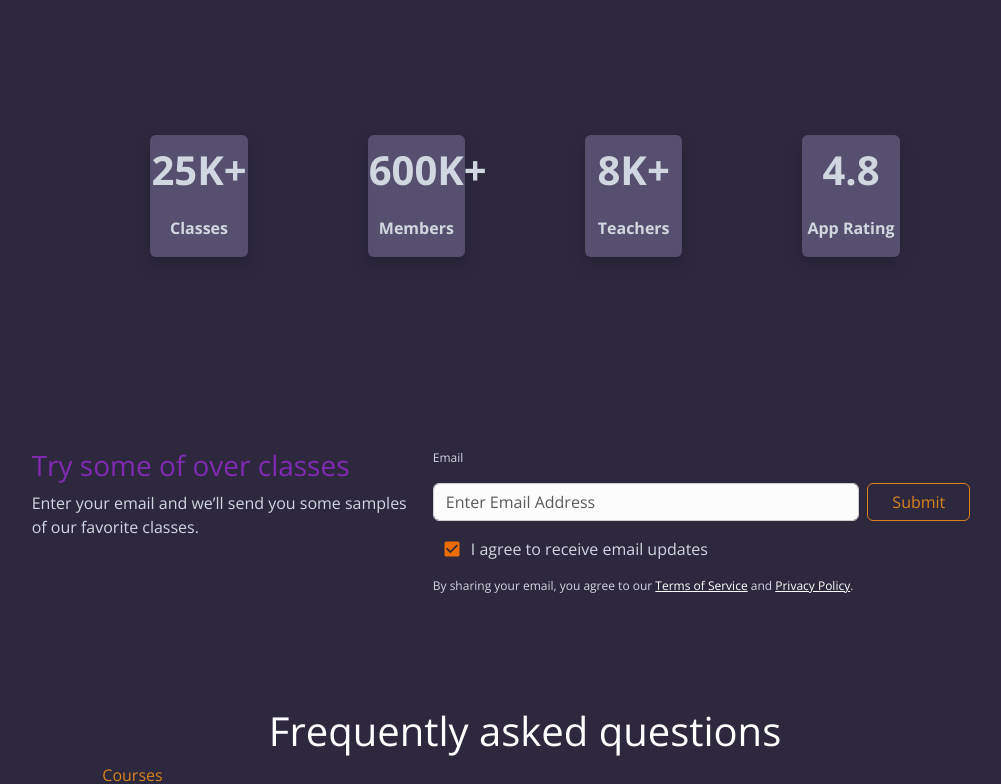
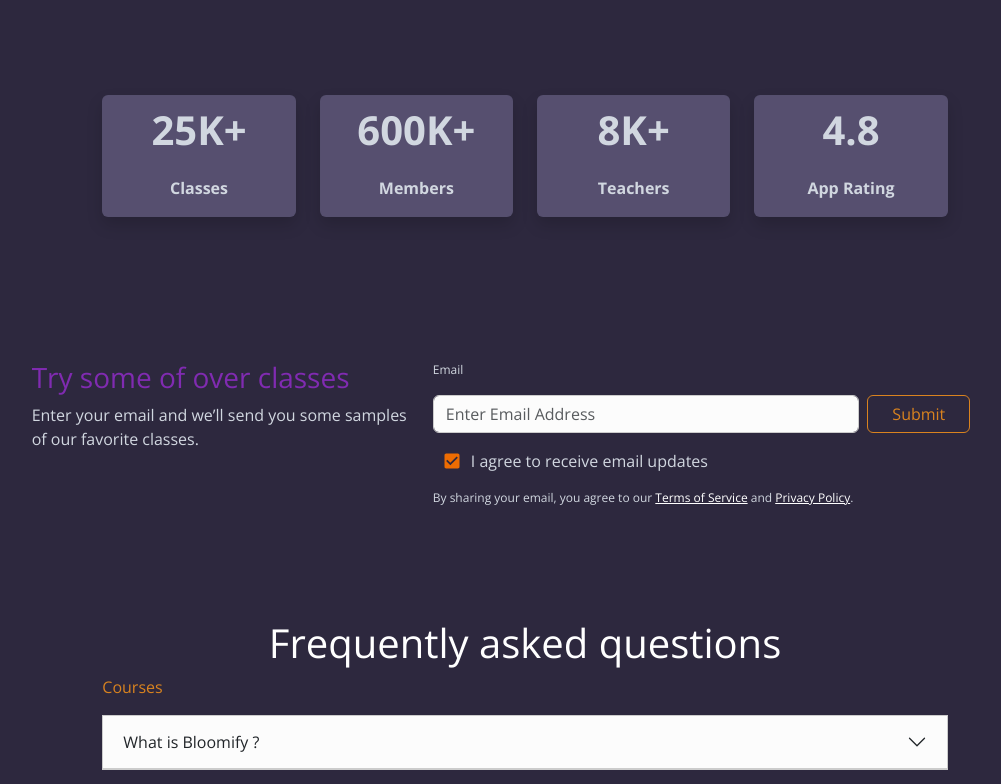
Before and after one commit to reshmaps156/React-E-Learning-App, a React (Vite) app: page / in a window 1280 px wide. Shown: the part 980-1764 px from the top of the page, without its empty margins (115-1116 px from the left). Built offline with nearby package versions, Linux system fonts and the light colour scheme.

Commit message:
small edits

```diff
--- a/src/components/main pages/landing page/Landingpage.jsx
+++ b/src/components/main pages/landing page/Landingpage.jsx
@@ -48,25 +48,25 @@ function Landingpage() {
                 <div className="row mt-5">
                     <div className="col-md-2"></div>
                     <div className="col-md-2">
-                        <div className=' m-5 text-center shadow rounded boxColor'>
+                        <div className=' mt-2  text-center shadow rounded boxColor'>
                             <p className='fw-bold fs-1 pt-1'>25K+</p>
                             <p className='fw-bold'>Classes</p>
                         </div>
                     </div>
                     <div className="col-md-2">
-                    <div className=' m-5 text-center shadow rounded boxColor'>
+                    <div className=' mt-2  text-center shadow rounded boxColor'>
                             <p className='fw-bold fs-1 pt-1'>600K+</p>
                             <p className='fw-bold'>Members</p>
                         </div>
                     </div>
                     <div className="col-md-2">
-                    <div className='m-5 text-center shadow rounded boxColor'>
+                    <div className='mt-2  text-center shadow rounded boxColor'>
                             <p className='fw-bold fs-1 pt-1'>8K+</p>
                             <p className='fw-bold'>Teachers</p>
                         </div>
                     </div>
                     <div className="col-md-2">
-                    <div className='m-5 text-center shadow rounded boxColor'>
+                    <div className='mt-2  text-center shadow rounded boxColor'>
                             <p className='fw-bold fs-1 pt-1 numColor'>4.8</p>
                             <p className='fw-bold'>App Rating</p>
                         </div>
--- a/src/components/main pages/landing page/LandingpageFAQ.jsx
+++ b/src/components/main pages/landing page/LandingpageFAQ.jsx
@@ -6,10 +6,10 @@ function LandingpageFAQ() {
     return (
         <>
             <p className='text-warning'>Courses</p>
-            <Accordion>
-                <Accordion.Item eventKey="0">
-                    <Accordion.Header className='border rounded-0'>What is Bloomify ? </Accordion.Header>
-                    <Accordion.Body>
+            <Accordion flush >
+                <Accordion.Item eventKey="0" >
+                    <Accordion.Header className='border rounded-0' >What is Bloomify ? </Accordion.Header>
+                    <Accordion.Body >
                         {lorem}
                     </Accordion.Body>
                 </Accordion.Item>
--- a/src/components/main pages/profile/Profile.jsx
+++ b/src/components/main pages/profile/Profile.jsx
@@ -288,7 +288,7 @@ function Profile({username}) {
                                     <img src="https://cdn-icons-png.flaticon.com/512/3135/3135715.png" alt="no image" style={{ width: '150px', height: '150px', borderRadius: '50%' }} className='mt-3 ms-5 mb-3' />
                                 </label>
                                 <div className='mt-5 ms-4'>
-                                    <h3 className='text-light'>{username}</h3>
+                                    <h3 className='text-light' style={{textTransform:'capitalize'}}>{username}</h3>
                                 </div>
                             </div>
                         </div>
```
